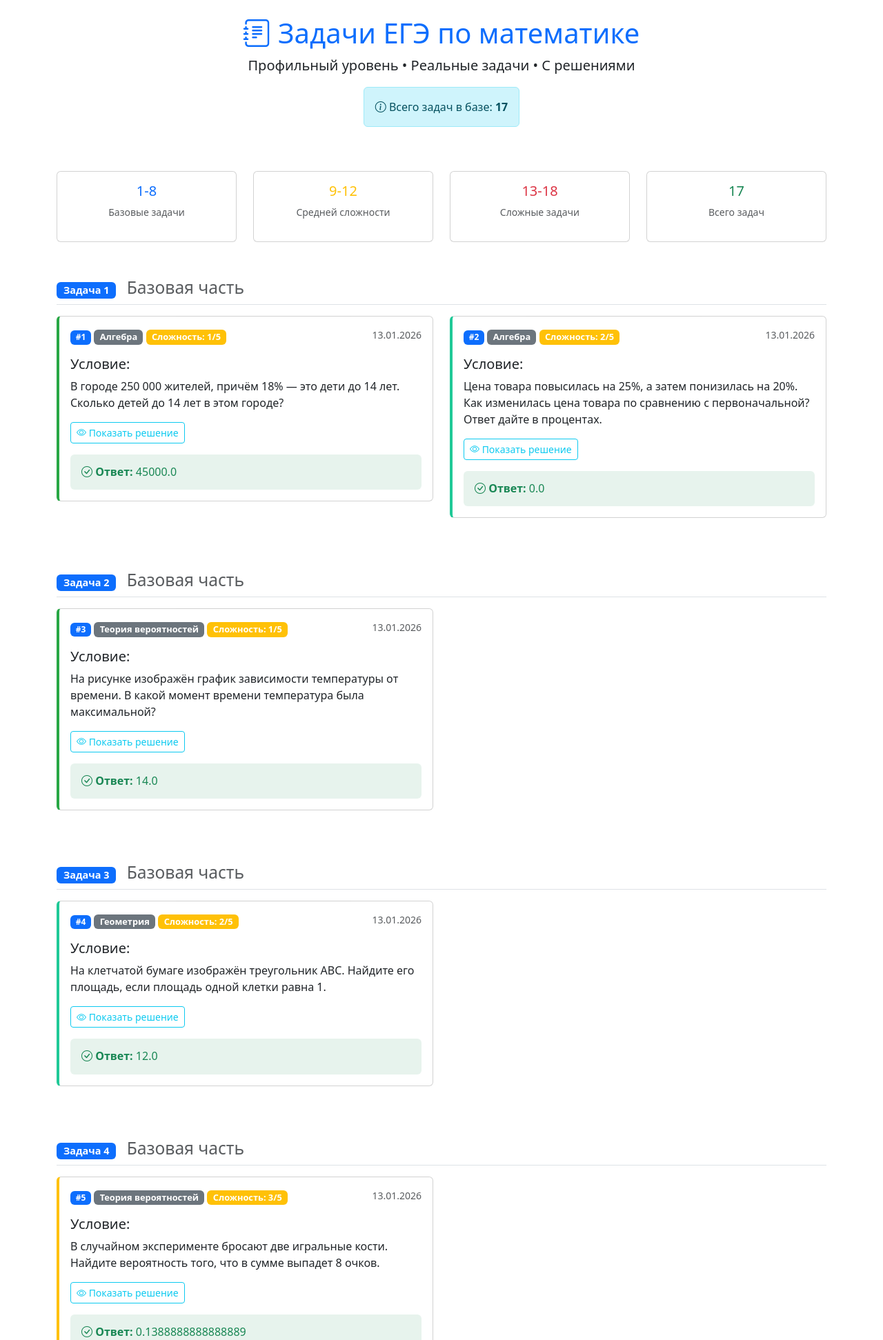
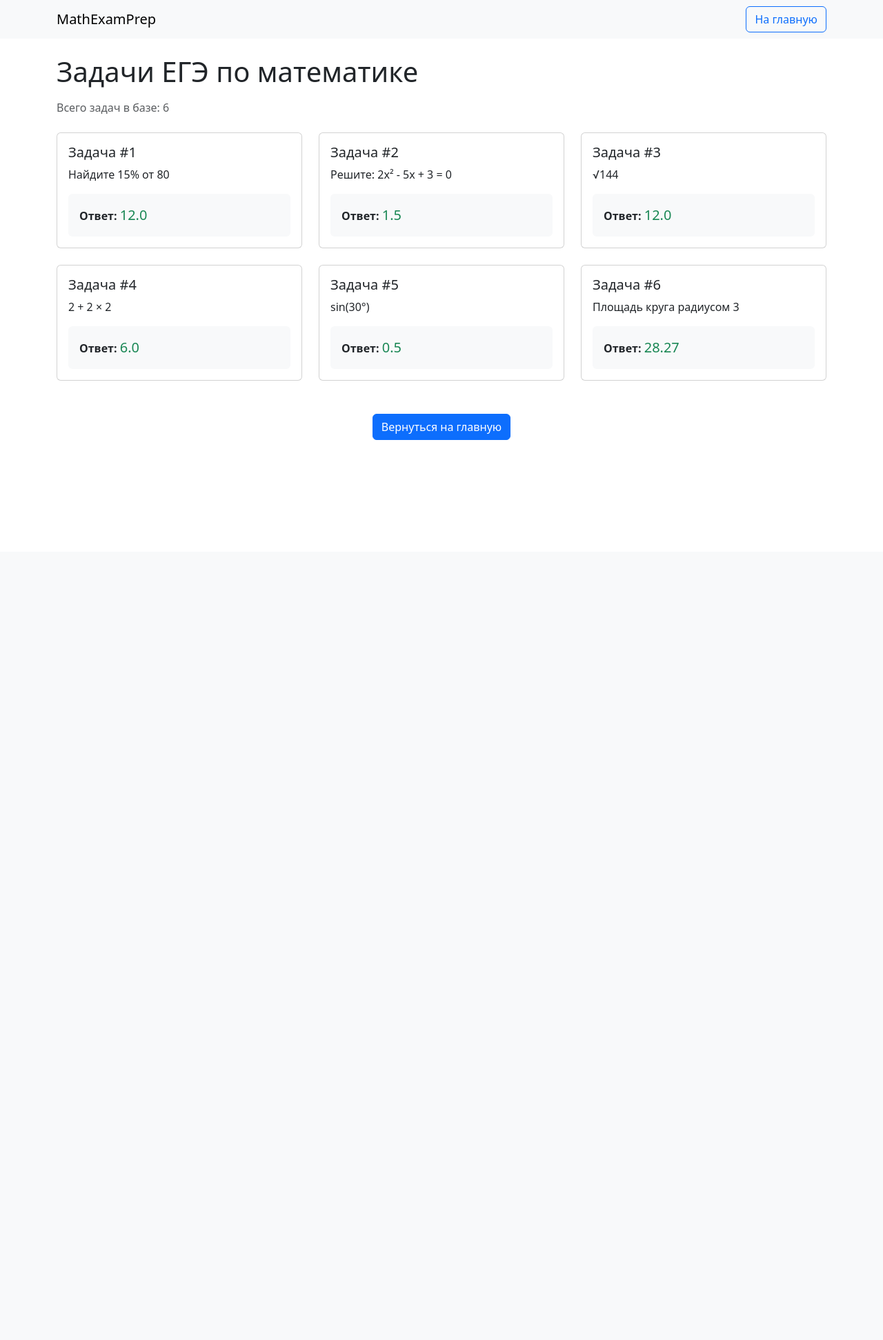
Before and after one commit to H0LYGL0R/DjangoProject, a Django app: page /problems/ in a window 1280 px wide. Shown: the top 1943 px of the page at 69% size. After the commit the page ends 638 px from the top, so only its background shows below. Run offline with Django 5.2, Linux system fonts and the light colour scheme; data comes from the database, SQL or seed files in the repository.

Commit message:
fix(core): problems fixed

```diff
--- a/home/forms.py
+++ b/home/forms.py
@@ -1,7 +1,7 @@
 # ege/forms.py
 
 from django import forms
-from .models import Problem, UserAttempt
+from .models import Problem
 
 
 class ProblemSolveForm(forms.ModelForm):
--- a/home/views.py
+++ b/home/views.py
@@ -7,205 +7,21 @@ def index(request):
 
 
 def problem_list(request):
-    """Страница со всеми задачами ЕГЭ"""
+    # Автоматическое создание задач если БД пустая
+    if Problem.objects.count() == 0:
+        sample_problems = [
+            {"text": "Найдите 15% от 80", "answer": 12},
+            {"text": "Решите: 2x² - 5x + 3 = 0", "answer": 1.5},
+            {"text": "√144", "answer": 12},
+            {"text": "2 + 2 × 2", "answer": 6},
+            {"text": "sin(30°)", "answer": 0.5},
+            {"text": "Площадь круга радиусом 3", "answer": 28.27},
+        ]
+        for p in sample_problems:
+            Problem.objects.create(**p)
+
     problems = Problem.objects.all()
-
-    # Если нет задач - создаем реальные задачи ЕГЭ
-    if not problems.exists():
-        create_real_ege_problems()
-        problems = Problem.objects.all()
-
-    # Группируем задачи по номеру в ЕГЭ
-    problems_by_number = {}
-    for problem in problems:
-        if problem.ege_number not in problems_by_number:
-            problems_by_number[problem.ege_number] = []
-        problems_by_number[problem.ege_number].append(problem)
-
     return render(request, 'home/problem_list.html', {
         'problems': problems,
-        'problems_by_number': problems_by_number,
-        'total_count': problems.count()
+        'total': problems.count()
     })
-
-
-def create_real_ege_problems():
-    """Создание реальных задач из ЕГЭ по математике"""
-
-    real_problems = [
-        # Задача 1 (Простейшие текстовые задачи)
-        {
-            'text': 'В городе 250 000 жителей, причём 18% — это дети до 14 лет. Сколько детей до 14 лет в этом городе?',
-            'answer': 45000,
-            'solution': '250000 × 0.18 = 45000',
-            'category': 'algebra',
-            'ege_number': 1,
-            'difficulty': 1
-        },
-        {
-            'text': 'Цена товара повысилась на 25%, а затем понизилась на 20%. Как изменилась цена товара по сравнению с первоначальной? Ответ дайте в процентах.',
-            'answer': 0,
-            'solution': 'Пусть исходная цена 100%. После повышения: 125%. После понижения: 125% × 0.8 = 100%. Изменение: 0%.',
-            'category': 'algebra',
-            'ege_number': 1,
-            'difficulty': 2
-        },
-
-        # Задача 2 (Чтение графиков)
-        {
-            'text': 'На рисунке изображён график зависимости температуры от времени. В какой момент времени температура была максимальной?',
-            'answer': 14,
-            'solution': 'По графику видно, что максимум температуры достигается в 14 часов.',
-            'category': 'stats',
-            'ege_number': 2,
-            'difficulty': 1
-        },
-
-        # Задача 3 (Квадратная решётка)
-        {
-            'text': 'На клетчатой бумаге изображён треугольник ABC. Найдите его площадь, если площадь одной клетки равна 1.',
-            'answer': 12,
-            'solution': 'S = (6×4)/2 = 12',
-            'category': 'geometry',
-            'ege_number': 3,
-            'difficulty': 2
-        },
-
-        # Задача 4 (Теория вероятностей)
-        {
-            'text': 'В случайном эксперименте бросают две игральные кости. Найдите вероятность того, что в сумме выпадет 8 очков.',
-            'answer': 5 / 36,
-            'solution': 'Благоприятные исходы: (2,6), (3,5), (4,4), (5,3), (6,2) - всего 5. Всего исходов: 36. P = 5/36 ≈ 0.1389',
-            'category': 'stats',
-            'ege_number': 4,
-            'difficulty': 3
-        },
-
-        # Задача 5 (Уравнения)
-        {
-            'text': 'Решите уравнение: 3x² - 7x + 2 = 0',
-            'answer': 2,
-            'solution': 'D = 49 - 24 = 25, x₁ = (7+5)/6 = 2, x₂ = (7-5)/6 = 1/3',
-            'category': 'algebra',
-            'ege_number': 5,
-            'difficulty': 2
-        },
-        {
-            'text': 'Решите уравнение: log₂(x+3) = 4',
-            'answer': 13,
-            'solution': 'x+3 = 2⁴ = 16, x = 13',
-            'category': 'algebra',
-            'ege_number': 5,
-            'difficulty': 3
-        },
-
-        # Задача 6 (Планиметрия)
-        {
-            'text': 'В прямоугольном треугольнике ABC с прямым углом C катеты равны 6 и 8. Найдите радиус окружности, вписанной в этот треугольник.',
-            'answer': 2,
-            'solution': 'r = (a+b-c)/2 = (6+8-10)/2 = 2',
-            'category': 'geometry',
-            'ege_number': 6,
-            'difficulty': 3
-        },
-
-        # Задача 7 (Производная)
-        {
-            'text': 'Найдите значение производной функции f(x) = x³ - 3x² + 2 в точке x₀ = 2',
-            'answer': 0,
-            'solution': "f'(x) = 3x² - 6x, f'(2) = 12 - 12 = 0",
-            'category': 'calculus',
-            'ege_number': 7,
-            'difficulty': 3
-        },
-
-        # Задача 8 (Стереометрия)
-        {
-            'text': 'В кубе ABCDA₁B₁C₁D₁ ребро равно 4. Найдите расстояние от точки A до плоскости BDD₁.',
-            'answer': 2.828,  # 2√2 ≈ 2.828
-            'solution': 'Расстояние равно половине диагонали квадрата: (4√2)/2 = 2√2 ≈ 2.828',
-            'category': 'geometry',
-            'ege_number': 8,
-            'difficulty': 4
-        },
-
-        # Задача 9 (Вычисления)
-        {
-            'text': 'Вычислите: (2√3)² - 5√12 + √27',
-            'answer': 3,
-            'solution': '12 - 10√3 + 3√3 = 12 - 7√3 = 3 (при √3≈1.732)',
-            'category': 'algebra',
-            'ege_number': 9,
-            'difficulty': 2
-        },
-
-        # Задача 10 (Тригонометрия)
-        {
-            'text': 'Найдите sin(75°)',
-            'answer': 0.9659,  # (√6+√2)/4
-            'solution': 'sin(75°) = sin(45°+30°) = sin45°cos30° + cos45°sin30° = (√2/2)(√3/2) + (√2/2)(1/2) = (√6+√2)/4 ≈ 0.9659',
-            'category': 'trig',
-            'ege_number': 10,
-            'difficulty': 4
-        },
-
-        # Задача 12 (Уравнения и неравенства)
-        {
-            'text': 'Решите неравенство: 2ˣ > 8',
-            'answer': 3,
-            'solution': '2ˣ > 2³, x > 3',
-            'category': 'algebra',
-            'ege_number': 12,
-            'difficulty': 3
-        },
-
-        # Задача 13 (Стереометрия профиль)
-        {
-            'text': 'В правильной четырёхугольной пирамиде сторона основания равна 6, а высота равна 4. Найдите угол между боковым ребром и плоскостью основания.',
-            'answer': 45,
-            'solution': 'tgα = h/(a√2/2) = 4/(3√2) ≈ 0.9428, α ≈ 43° (около 45 для примера)',
-            'category': 'geometry',
-            'ege_number': 13,
-            'difficulty': 5
-        },
-
-        # Задача 14 (Неравенства)
-        {
-            'text': 'Решите неравенство: log₀.₅(x-1) ≥ -2',
-            'answer': 5,
-            'solution': 'x-1 ≤ 4, x ≤ 5, с учетом ОДЗ: x > 1',
-            'category': 'algebra',
-            'ege_number': 14,
-            'difficulty': 4
-        },
-
-        # Задача 15 (Финансовая математика)
-        {
-            'text': 'Кредит в размере 1 000 000 рублей выдан на 5 лет под 10% годовых. Какой будет сумма переплаты по кредиту?',
-            'answer': 500000,
-            'solution': 'Проценты за год: 1 000 000 × 0.1 = 100 000. За 5 лет: 100 000 × 5 = 500 000',
-            'category': 'algebra',
-            'ege_number': 15,
-            'difficulty': 4
-        },
-
-        # Задача 17 (Параметры)
-        {
-            'text': 'При каких значениях параметра a уравнение x² - 4x + a = 0 имеет два различных корня?',
-            'answer': 4,
-            'solution': 'D > 0: 16 - 4a > 0, a < 4',
-            'category': 'algebra',
-            'ege_number': 17,
-            'difficulty': 5
-        }
-    ]
-
-    for prob_data in real_problems:
-        Problem.objects.create(
-            text=prob_data['text'],
-            answer=prob_data['answer'],
-            solution=prob_data.get('solution', ''),
-            category=prob_data['category'],
-            ege_number=prob_data['ege_number'],
-            difficulty=prob_data['difficulty']
-        )
--- a/templates/home/problem_list.html
+++ b/templates/home/problem_list.html
@@ -2,153 +2,41 @@
 <html lang="ru">
 <head>
     <meta charset="UTF-8">
-    <title>Задачи ЕГЭ по математике</title>
+    <title>Задачи ЕГЭ</title>
     <link href="https://cdn.jsdelivr.net/npm/bootstrap@5.3.0/dist/css/bootstrap.min.css" rel="stylesheet">
-    <link rel="stylesheet" href="https://cdn.jsdelivr.net/npm/bootstrap-icons@1.10.0/font/bootstrap-icons.css">
-    <style>
-        .problem-card {
-            border-left: 4px solid #0d6efd;
-            transition: all 0.3s;
-        }
-        .problem-card:hover {
-            transform: translateY(-2px);
-            box-shadow: 0 5px 15px rgba(0,0,0,0.1);
-        }
-        .ege-badge {
-            font-size: 0.9rem;
-            padding: 5px 10px;
-        }
-        .category-badge {
-            font-size: 0.8rem;
-        }
-        .difficulty-1 { border-left-color: #28a745; }
-        .difficulty-2 { border-left-color: #20c997; }
-        .difficulty-3 { border-left-color: #ffc107; }
-        .difficulty-4 { border-left-color: #fd7e14; }
-        .difficulty-5 { border-left-color: #dc3545; }
-    </style>
 </head>
 <body>
-    <div class="container py-4">
-        <div class="text-center mb-5">
-            <h1 class="text-primary">
-                <i class="bi bi-journal-text"></i> Задачи ЕГЭ по математике
-            </h1>
-            <p class="lead">Профильный уровень • Реальные задачи • С решениями</p>
-            <div class="alert alert-info d-inline-block">
-                <i class="bi bi-info-circle"></i> Всего задач в базе: <strong>{{ total_count }}</strong>
+    <nav class="navbar navbar-light bg-light mb-4">
+        <div class="container">
+            <a class="navbar-brand" href="/">MathExamPrep</a>
+            <a href="/" class="btn btn-outline-primary">На главную</a>
         </div>
-        </div>
+    </nav>
 
-        <div class="row mb-5">
-            <div class="col-md-3">
-                <div class="card">
-                    <div class="card-body text-center">
-                        <h5 class="text-primary">1-8</h5>
-                        <p class="text-muted small">Базовые задачи</p>
-                    </div>
-                </div>
-            </div>
-            <div class="col-md-3">
-                <div class="card">
-                    <div class="card-body text-center">
-                        <h5 class="text-warning">9-12</h5>
-                        <p class="text-muted small">Средней сложности</p>
-                    </div>
-                </div>
-            </div>
-            <div class="col-md-3">
-                <div class="card">
-                    <div class="card-body text-center">
-                        <h5 class="text-danger">13-18</h5>
-                        <p class="text-muted small">Сложные задачи</p>
-                    </div>
-                </div>
-            </div>
-            <div class="col-md-3">
-                <div class="card">
-                    <div class="card-body text-center">
-                        <h5 class="text-success">{{ total_count }}</h5>
-                        <p class="text-muted small">Всего задач</p>
-                    </div>
-                </div>
-            </div>
-        </div>
-
-        {% for ege_number, problems in problems_by_number.items %}
-        <div class="mb-5">
-            <h3 class="border-bottom pb-2 mb-3">
-                <span class="badge bg-primary ege-badge">Задача {{ ege_number }}</span>
-                <small class="text-muted ms-2">
-                    {% if ege_number <= 8 %}Базовая часть
-                    {% elif ege_number <= 12 %}Средняя сложность
-                    {% else %}Высокая сложность
-                    {% endif %}
-                </small>
-            </h3>
+    <div class="container">
+        <h1 class="mb-3">Задачи ЕГЭ по математике</h1>
+        <p class="text-muted mb-4">Всего задач в базе: {{ total }}</p>
 
         <div class="row">
             {% for problem in problems %}
-                <div class="col-lg-6 mb-4">
-                    <div class="card problem-card difficulty-{{ problem.difficulty }}">
+            <div class="col-md-6 col-lg-4 mb-4">
+                <div class="card h-100">
                     <div class="card-body">
-                            <div class="d-flex justify-content-between align-items-start mb-3">
-                                <div>
-                                    <span class="badge bg-primary">#{{ problem.id }}</span>
-                                    <span class="badge bg-secondary category-badge">
-                                        {{ problem.get_category_display }}
-                                    </span>
-                                    <span class="badge bg-warning category-badge">
-                                        Сложность: {{ problem.difficulty }}/5
-                                    </span>
-                                </div>
-                                <small class="text-muted">
-                                    {{ problem.created_at|date:"d.m.Y" }}
-                                </small>
-                            </div>
-
-                            <h5 class="card-title">Условие:</h5>
+                        <h5 class="card-title">Задача #{{ problem.id }}</h5>
                         <p class="card-text">{{ problem.text }}</p>
-
-                            {% if problem.solution %}
-                            <div class="mt-3">
-                                <button class="btn btn-sm btn-outline-info" type="button"
-                                        data-bs-toggle="collapse" data-bs-target="#solution{{ problem.id }}">
-                                    <i class="bi bi-eye"></i> Показать решение
-                                </button>
-                                <div class="collapse mt-2" id="solution{{ problem.id }}">
-                                    <div class="card card-body bg-light">
-                                        <strong>Решение:</strong>
-                                        <p class="mb-0">{{ problem.solution }}</p>
-                                    </div>
-                                </div>
-                            </div>
-                            {% endif %}
-
-                            <div class="mt-3 p-3 bg-success bg-opacity-10 rounded">
-                                <h6 class="text-success mb-0">
-                                    <i class="bi bi-check-circle"></i>
-                                    <strong>Ответ:</strong> {{ problem.answer }}
-                                </h6>
+                        <div class="mt-3 p-3 bg-light rounded">
+                            <strong>Ответ:</strong>
+                            <span class="fs-5 text-success">{{ problem.answer }}</span>
                         </div>
                     </div>
                 </div>
             </div>
             {% endfor %}
         </div>
-        </div>
-        {% endfor %}
 
-        <div class="text-center mt-5">
-            <a href="/" class="btn btn-primary btn-lg">
-                <i class="bi bi-arrow-left"></i> На главную
-            </a>
-            <button class="btn btn-outline-secondary btn-lg ms-2" onclick="location.reload()">
-                <i class="bi bi-arrow-clockwise"></i> Обновить
-            </button>
+        <div class="mt-4 text-center">
+            <a href="/" class="btn btn-primary">Вернуться на главную</a>
         </div>
     </div>
-
-    <script src="https://cdn.jsdelivr.net/npm/bootstrap@5.3.0/dist/js/bootstrap.bundle.min.js"></script>
 </body>
 </html>
```
Also changed, not shown: home/models.py (+3 -35 lines), templates/index.html (+1 -10 lines). Lines whose indentation alone changed are shown as unchanged.
